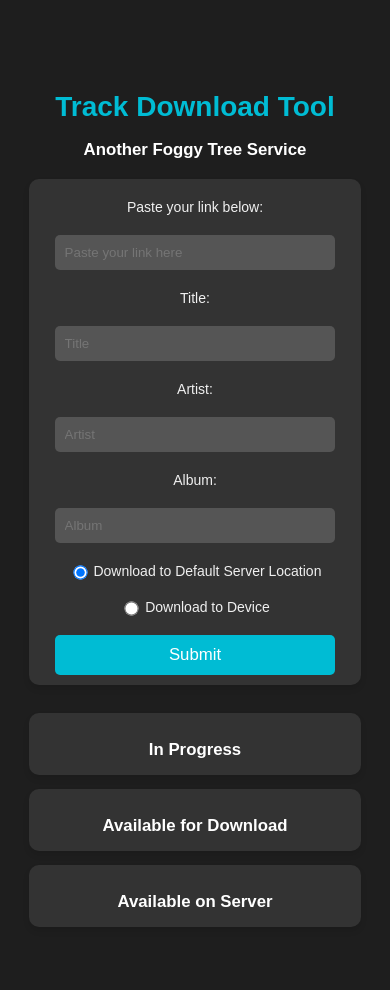
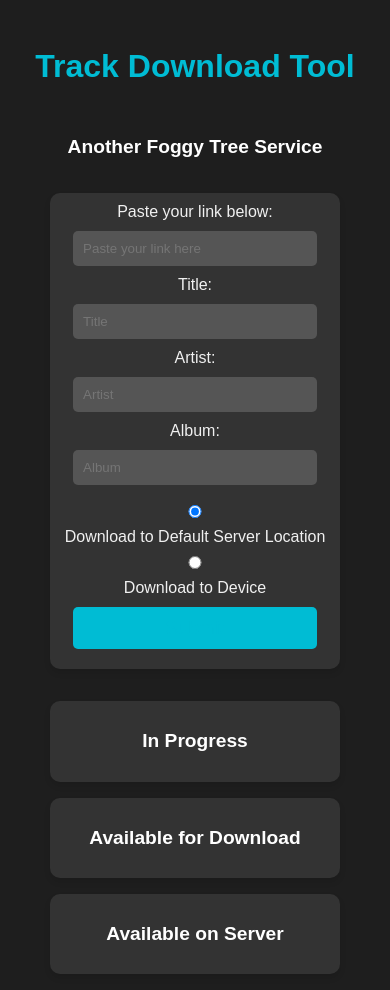
Before and after one commit to michaelBrown143/link_downloader, a Flask app: page / in a window 390 px wide. Run offline with Flask 2, Linux system fonts and the light colour scheme; data that the repository does not hold is empty.

Commit message:
Final Update

```diff
--- a/static/style.css
+++ b/static/style.css
@@ -1,4 +1,4 @@
-body {
+body, html {
     background-color: #1e1e1e;
     color: #f0f0f0;
     font-family: Proxima Nova, sans-serif;
@@ -6,177 +6,102 @@ body {
     flex-direction: column;
     justify-content: center;
     align-items: center;
-    height: 100vh;
+    height: 100%;
     margin: 0;
+    overflow-x: hidden;
+    overflow-y: auto;
 }
 
 h1, h2 {
-    margin: 0.3em;
+    margin: 1em 0.3em;
     text-align: center;
-    margin-top: 1em; /* Add margin above the title */
 }
 
 h1 {
     font-size: 2.5em;
     color: #00bcd4;
-    margin-bottom: 0em; /* Add margin below the title */
 }
 
 h2 {
     font-size: 1.5em;
     color: #ffffff;
-    margin-bottom: 0.3em; /* Set the same margin as below the title */
 }
 
-form {
+form, .box {
     background-color: #333;
     padding: 20px;
     border-radius: 10px;
     box-shadow: 0 4px 6px rgba(0, 0, 0, 0.1);
     width: 100%;
     max-width: 500px;
+    margin-top: 1em;
     text-align: center;
-    margin-top: 1em; /* Equal margin between subtitle and form */
     display: flex;
     flex-direction: column;
-    justify-content: center;
     align-items: center;
 }
 
-
-input[type="text"]{
+input[type="text"], button, input[type="radio"] {
+    width: 100%;
+    max-width: 400px;
     padding: 10px;
     margin: 10px 0;
     border: none;
     border-radius: 5px;
-    width: 100%;
-    max-width: 400px;
     background-color: #555;
     color: #fff;
 }
 
-input[type="radio"] {
-    transform: scale(1.1); /* Optionally, make the radio buttons larger */
-    vertical-align: text-bottom;
-    border: none;
-    border-radius: 5px;
-    max-width: 400px;
-    background-color: #555;
-    color: #fff;
-}
-
-input:invalid::after {
-    content: attr(validationMessage);
-    color: red;
-    display: block;
-    text-align: center;
-}
-
-
-label {
-    display: block;
-    margin: 10px 0;
-    width: 100%;
-}
-
 button {
     background-color: #00bcd4;
-    color: white;
-    border: none;
-    padding: 10px 20px;
-    margin-top: 10px;
-    border-radius: 5px;
     cursor: pointer;
-    font-size: 1.2em; /* Adjust as needed */
+    font-size: 1.2em;
 }
 
 button:hover {
     background-color: #0288a3;
 }
 
+a:link, button {
+    color: #00bcd4;
+    text-decoration: none;
+}
+
+a:visited {
+    color: #0000ee;
+}
+
+a:hover, a:active, button:hover {
+    color: #0288a3;
+    text-decoration: underline;
+}
 
 .error, .success {
-    color: red;
+    display: none;
     margin: 20px;
-    display: none;
 }
 
 .success {
     color: green;
 }
 
-#progress-label {
-    background-color: transparent; /* Make the label background transparent */
-    color: white; /* Set the text color to black (or any color you prefer) */
-    width: 100%; /* Make the label take up the full width of the progress bar */
-    text-align: center; /* Center the text within the label */
-    display: none; /* Display the label as a block element */
-    position: absolute; /* Position the label absolutely within the progress bar */
+#progress-label, .progress-bar-label {
+    background-color: transparent;
+    color: white;
+    width: 100%;
+    text-align: center;
+    display: none;
+    position: absolute;
 }
-.box {
-    background-color: #333;
-    padding: 20px;
-    border-radius: 10px;
-    box-shadow: 0 4px 6px rgba(0, 0, 0, 0.1);
+
+.in-progress-container, #in-progress-list, .progress-bars, .progress-bar {
     width: 100%;
-    max-width: 500px;
-    text-align: center;
-    margin-top: 1em;
     display: flex;
     flex-direction: column;
-    justify-content: center;
-    align-items: center;
+    gap: 10px;
 }
 
-.task-row {
-    display: flex;
-    justify-content: space-between;
-    align-items: center;
-    margin: 10px 0;
-}
-
-/* Container for In Progress section */
-.in-progress-container {
-    width: 100%; /* Full width of parent container or viewport */
-    overflow: hidden;
-    padding: 10px; /* Optional padding */
-    box-sizing: border-box;
-}
-
-/* List of in-progress tasks */
-#in-progress-list {
-    width: 100%; /* Full width of the container */
-    display: flex;
-    flex-direction: column;
-    gap: 10px; /* Space between tasks */
-}
-
-/* Individual task rows */
-.progress-bar-container {
-    display: flex;
-    align-items: center;
-    width: 100%; /* Full width of parent container */
-}
-
-/* File name column */
-.file-name {
-    flex: 0 0 30%; /* Fixed width of 30% */
-    text-align: left;
-    padding: 0 10px;
-    box-sizing: border-box;
-}
-
-/* Progress bars container */
-.progress-bars {
-    flex: 1; /* Take the remaining space */
-    display: flex;
-    gap: 10px; /* Space between progress bars */
-    box-sizing: border-box;
-}
-
-/* Progress bar styling */
 .progress-bar {
-    flex: 1; /* Take equal space within the progress-bars container */
     height: 20px;
     background-color: #444;
     border-radius: 5px;
@@ -185,96 +110,34 @@ button:hover {
 }
 
 .progress-bar-fill {
+    background-color: #00bcd4;
+    width: 0;
     height: 100%;
-    background-color: #00bcd4;
     transition: width 0.2s;
-    position: absolute;
 }
 
-.progress-bar-label {
-    position: absolute;
-    width: 100%;
-    text-align: center;
-    color: white;
-    font-size: 0.8em;
-    line-height: 20px; /* Same as progress bar height */
+.file-name {
+    flex: 0 0 30%;
+    text-align: left;
+    padding: 0 10px;
 }
 
-/* Dark theme background and text styles */
 @media (max-width: 500px) {
-    form {
-        width: 80%; /* Adjust the width of the form */
-        padding: 10px; /* Adjust the padding of the form */
-    }
-    .box {
-        width: 80%; /* Adjust the width of the box */
-        padding: 10px; /* Adjust the padding of the box */
-    }
-    input[type="text"], button {
-        width: 100%; /* Make the input fields and button take up the full width of the form */
-    }
-    body {
-        font-size: 14px;
+    form, .box {
+        width: 80%;
+        padding: 10px;
     }
     h1 {
         font-size: 2em;
     }
-
     h2 {
         font-size: 1.2em;
     }
-
     input[type="text"], button {
         width: 90%;
-        max-width: none; /* Remove max-width to allow full-width on small screens */
     }
-
-
-
-    .task-row {
-        flex-direction: column;
-    }
-
-    .file-name {
-        flex: none; /* Let file names wrap and adjust width */
-        padding: 0;
-    }
-
-    .progress-bars {
+    .task-row, .progress-bars {
         flex-direction: column;
         gap: 5px;
     }
 }
-
-html, body {
-    height: 100%;
-    margin: 0;
-    overflow-x: hidden; /* Prevent horizontal scrolling */
-    overflow-y: auto;   /* Allow vertical scrolling */
-}
-.container {
-    max-height: 100vh; /* Limit the container height */
-    overflow-y: auto; /* Allow vertical scrolling */
-}
-
-/* Default unvisited link color - light blue (same as submit button) */
-a:link {
-    color: #00bcd4; /* Light blue color for unclicked links */
-    text-decoration: none; /* Remove underline if desired */
-}
-
-/* Color for visited links - default blue or choose your own color */
-a:visited {
-    color: #0000EE; /* Default blue or any color you'd like for clicked links */
-}
-
-/* Color when hovering over links */
-a:hover {
-    color: #0288a3; /* Slightly darker blue for hover (same as submit button hover) */
-    text-decoration: underline; /* Optional: underline the link when hovered */
-}
-
-/* Active link color (when clicked and held) */
-a:active {
-    color: #0288a3; /* Same as hover color */
-}
--- a/templates/index.html
+++ b/templates/index.html
@@ -56,6 +56,7 @@
         <h2>Available on Server</h2>
         <div id="on-server-list"></div>
         <!-- Content for "Available on Server" -->
+
     </div>
     <script src="{{ url_for('static', filename='script.js') }}"></script>  <!-- Link to the JavaScript file -->
 </body>
```
